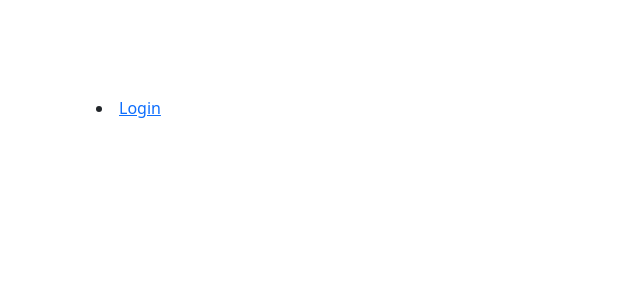
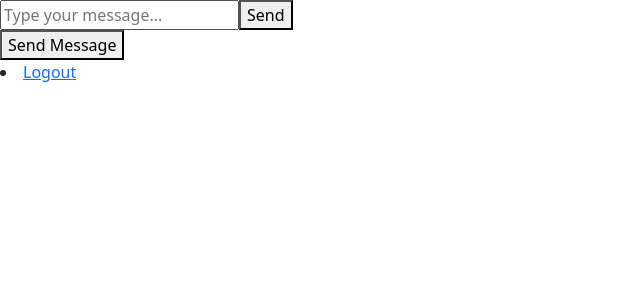
Before and after one commit to vCodesItAll/cloakchat-nextjs, a Next.js app in the folder fastapi-frontend/: page / in a window 1280 px wide. Shown: the top 300 px of the page, without its empty margins (0-640 px from the left). Built offline with nearby package versions, Linux system fonts and the light colour scheme.

Commit message:
frontend can login and has send message input - adding websocket

```diff
--- a/fastapi-frontend/src/components/message_component.jsx
+++ b/fastapi-frontend/src/components/message_component.jsx
@@ -1,10 +1,9 @@
 import { useState } from 'react';
 import axios from 'axios'; // Use Axios for HTTP requests
 
-const MessageInput = () => {
+export default function MessageInput() {
   const [message, setMessage] = useState('');
 
- ;
 
   return (
     <div>
@@ -14,9 +13,9 @@
         onChange={(e) => setMessage(e.target.value)}
         placeholder="Type your message..."
       />
-      <button onClick={sendMessage}>Send</button>
+      <button onClick={setMessage}>Send</button>
     </div>
   );
 };
 
-export default MessageInput;
+// export default MessageInput;
--- a/fastapi-frontend/src/pages/index.js
+++ b/fastapi-frontend/src/pages/index.js
@@ -6,7 +6,8 @@
 import { jwtDecode } from "jwt-decode";
 import styles from '../styles/home.module.css';
 import Link from 'next/link';
-import { MessageInput } from '../components/message_component';
+// import { MessageInput } from '../components/message_component';
+import MessageInput from '../components/message_component';
 
 export default function Home() {
 
@@ -35,9 +36,9 @@
   // MY COMPONENT THAT I WISH WOULD WORK
   return (
     <>
-      <main className={`${styles.main}`}>
-        <div className={styles.grid}>
-          {state.user ? (
+      {/* <main className={styles.main}>
+        <div className={styles.grid}> */}
+          {/* {state.user ? ( */}
             <>
               <MessageInput
                 // value={message}
@@ -50,15 +51,17 @@
                 </Link>
               </li>
             </>
-          ) : (
-            <li className="nav-item">
-              <Link href="/login">Login</Link>
-            </li>
-          )}
-        </div>
-      </main>
-    </>
-  );
+            </>
+          )
+  {/* //         ) : (
+  //           <li className="nav-item">
+  //             <Link href="/login">Login</Link>
+  //           </li>
+  //         )}
+  //       </div> */}
+  {/* //     </main> */}
+
+  // );
   // const sendMessage = async () => {
   //   try {
   //     // Make a POST request to your backend endpoint with the message
```
